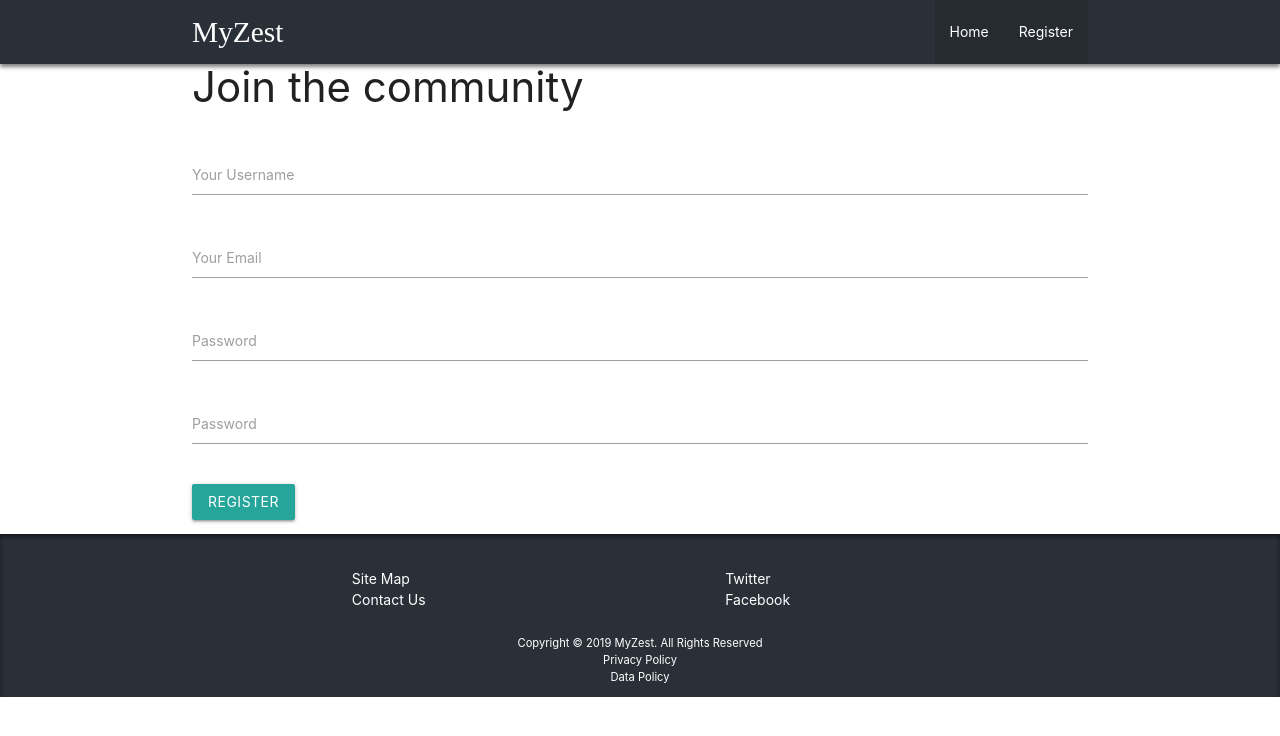
After one commit to ekairos/myzest, a Flask app: page /register in a window 1280 px wide. The commit adds this page. Shown: the top 736 px of the page. Run offline with Flask 2, Linux system fonts and the light colour scheme; some web fonts are replaced.

Commit message:
User Registration
Template for user registration, double check user entries with database, insert new user in database.

```diff
--- a/myzest/routes.py
+++ b/myzest/routes.py
@@ -1,4 +1,4 @@
-from flask import render_template
+from flask import render_template, request, jsonify, redirect, flash
 from myzest import app, mongo
 from bson.objectid import ObjectId
 
@@ -14,3 +14,46 @@ def home():
 def get_recipe(recipe_id):
     recipe = mongo.db.recipes.find_one({'_id': ObjectId(recipe_id)})
     return render_template('recipe.html', recipe=recipe)
+
+
+@app.route('/register', methods=['GET', 'POST'])
+def register():
+    return render_template('register.html')
+
+
+@app.route('/add_user', methods=['GET', 'POST'])
+def add_user():
+    data = request.form.to_dict()
+    print(data)
+    new_user = {
+        'username': data['username'].title(),
+        'email': data['email'].lower(),
+        'password': data['password']
+    }
+    print('new user ', new_user)
+    query = mongo.db.users.find_one({"$or":[{"username": new_user["username"]}, {"email": new_user["email"]}]})
+    print('query name ', query)
+    if query:
+        print('found it')
+        flash('This user already exists', 'warning')
+    elif query is None:
+        print('nothing found')
+        mongo.db.users.insert_one(new_user)
+        flash('Welcome {} ! Your account was created successfully using {}'
+              .format(new_user['username'], new_user['email']), 'success')
+    return redirect('home')
+
+
+@app.route('/check_usr', methods=['POST'])
+def check_usr():
+    data = request.get_json()
+    if 'username' in data:
+        if mongo.db.users.find_one({'username': data['username'].title()}):
+            return jsonify({'error': 'username', 'message': 'This username is already taken'})
+    if 'email' in data:
+        usermail = mongo.db.users.find_one({'email': data['email'].lower()})
+        if data['form'] == "registration" and usermail is not None:
+            return jsonify({'error': 'email', 'message': 'This email is already in use'})
+        if data['form'] == "login" and usermail is None:
+            return jsonify({'error': 'email', 'message': 'This email is not registered'})
+    return 'success'
--- /dev/null
+++ b/myzest/static/js/form_helper.js
@@ -0,0 +1,60 @@
+$(document).ready(function(){
+    $("[required]").on("focusout", function() {
+        if ($(this).val() == '') {
+            $(this).next("span").attr("data-error", "This field is required")
+        }
+    });
+	$("#email").on("focusout", function() {
+		if ($("#email").val() != "") {
+			// sets default error message
+			$("#email_help").attr("data-error", "invalid entry");
+			$.ajax({
+				contentType: "application/json; charset=utf-8",
+				data : JSON.stringify({
+					"email": $(this).val(),
+					"form": $("form").attr("id")
+				}),
+				method : "POST",
+				url : "/check_usr",
+			})
+			.done(function(response){
+				console.log(response);
+				if (response.error) {
+					$("#email_help").attr("data-error", response.message);
+					$("#email").removeClass("valid");
+					$("#email").addClass("invalid");
+				}
+			})
+		}
+	});
+	$("#username").on("blur", function() {
+		if ($("#username").val() != "") {
+			$.ajax({
+				contentType: "application/json; charset=utf-8",
+				data : JSON.stringify({
+					"username": $(this).val()
+				}),
+				method : "POST",
+				url : "/check_usr",
+			})
+			.done(function(response){
+				console.dir(response);
+				if (response.error) {
+					$("#username_help").attr("data-error", response.message);
+					$("#username").removeClass("valid");
+					$("#username").addClass("invalid");
+				}
+			});
+		}
+	});
+	$("[type=password]").on("blur", function() {
+		if ($("#password").val() != "" && $("#passwConfirm").val() != "") {
+			if ($("#passwConfirm").val() != $("#password").val()) {
+				$("[type=password]").addClass("invalid");
+				$("[type=password]").next("span").attr("data-error", "Passwords do not match");
+			} else {
+				$("[type=password]").removeClass("invalid");
+			}
+		}
+	});
+});
--- a/myzest/static/scss/helpers/layout.scss
+++ b/myzest/static/scss/helpers/layout.scss
@@ -1,3 +1,6 @@
+.txt-ctr {
+    text-align: center;
+}
 @each $key, $value in $sides {
     .border-#{$key} {
         border-#{$value}: 1px solid $bright-gray;
--- a/myzest/static/scss/helpers/mixins.scss
+++ b/myzest/static/scss/helpers/mixins.scss
@@ -5,3 +5,8 @@
 		box-shadow: 0px 3px 4px rgba(0,0,0,0.5)
 	}
 }
+@mixin flash-message {
+    border: 1px solid;
+    padding: 0.5em;
+    width: 60%;
+}
--- a/myzest/templates/base.html
+++ b/myzest/templates/base.html
@@ -8,6 +8,7 @@
 	<script src="https://code.jquery.com/jquery-3.4.1.min.js"
 			  integrity="sha256-CSXorXvZcTkaix6Yvo6HppcZGetbYMGWSFlBw8HfCJo="
 			  crossorigin="anonymous"></script>
+
 	<!--Import Google Icon Font-->
 	<link href="https://fonts.googleapis.com/icon?family=Material+Icons" rel="stylesheet">
 	<!--Import materialize.css-->
@@ -24,16 +25,28 @@
 
 <nav id="myzest-nav" class="navbar-fixed">
 	<div class="nav-wrapper container">
-		<a href="#" class="brand-logo brand-title left">MyZest</a>
+		<a href="{{ url_for('home') }}" class="brand-logo brand-title left">MyZest</a>
 		<a href="#" data-target="side-menu" class="sidenav-trigger right"><i class="material-icons">menu</i></a>
 		<ul class="right hide-on-med-and-down">
 			<li class="active"><a href="{{ url_for('home') }}">Home</a></li>
+			<li class="active"><a href="{{ url_for('register') }}">Register</a></li>
 		</ul>
 	</div>
 </nav>
 <ul class="sidenav" id="side-menu">
 	<li class="active"><a href="{{ url_for('home') }}">Home</a></li>
+	<li class="active"><a href="{{ url_for('register') }}">Register</a></li>
 </ul>
+
+{% with messages = get_flashed_messages(with_categories=True) %}
+	{% if messages %}
+		{% for category, message in messages %}
+			<section class="card-panel flash-{{ category }} txt-ctr mr-auto ml-auto">
+				<span>{{ message }}</span>
+			</section>
+		{% endfor %}
+	{% endif %}
+{% endwith %}
 
 {% block content %}
 {% endblock %}
@@ -72,10 +85,15 @@
 <!-- Materialize JS -->
 <script src="https://cdnjs.cloudflare.com/ajax/libs/materialize/1.0.0/js/materialize.min.js"></script>
 
+
+{% block script %}
+{% endblock %}
+
 <script>
   $(document).ready(function(){
     $('.sidenav').sidenav();
   });
 </script>
+
 </body>
 </html>
--- /dev/null
+++ b/myzest/templates/register.html
@@ -0,0 +1,41 @@
+{% extends 'base.html' %}
+{% block pagetitle %} - Register {% endblock %}
+{% block content %}
+<header class="container mb-6">
+	<h1>Join the community</h1>
+</header>
+<form id="registration" class="container" action="{{ url_for('add_user') }}" method="POST">
+	<!-- username -->
+	<div class="input-field">
+		<label for="username">Your Username</label>
+		<input id="username" class="validate" name="username" type="text" min="3" max="30" required>
+		<span id="username_help" class="helper-text" data-error=""></span>
+	</div>
+	<!-- email -->
+	<div class="input-field">
+		<label for="email">Your Email</label>
+		<input id="email" class="validate" name="email" type="email" pattern="[A-Za-z0-9._-]{2,30}[A-Za-z0-9]@[A-Za-z0-9-._]+\.[A-Za-z]{2,11}" required>
+		<span id="email_help" class="helper-text" data-error=""></span>
+	</div>
+	<!-- password -->
+	<div class="input-field">
+		<label for="password">Password</label>
+		<input id="password" class="validate" name="password" type="password" required>
+		<span class="helper-text" data-error=""></span>
+	</div>
+	<!-- confirm password -->
+	<div class="input-field">
+		<label for="passwConfirm">Password</label>
+		<input id="passwConfirm" class="validate" name="passwConfirm" type="password" required>
+		<span class="helper-text" data-error=""></span>
+	</div>
+	<!-- Submit -->
+	<div class="input-field">
+		<button class="btn" type="submit">Register</button>
+	</div>
+</form>
+
+{% endblock %}
+{% block script %}
+<script type="text/javascript" src="{{ url_for('static', filename='js/form_helper.js') }}"></script>
+{% endblock %}
```
Also changed, not shown: myzest/static/css/myzest.css (+30 -0 lines), myzest/static/scss/pages/base.scss (+21 -0 lines), 1 other file.
